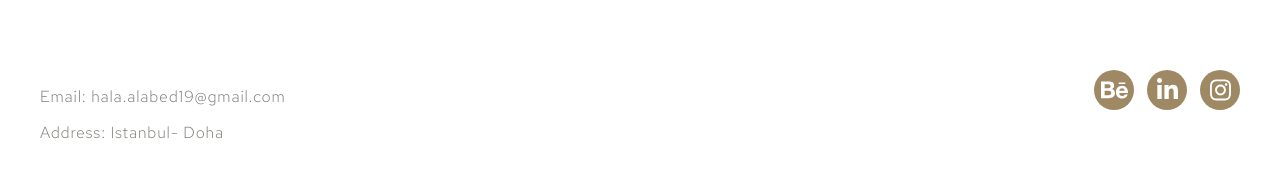
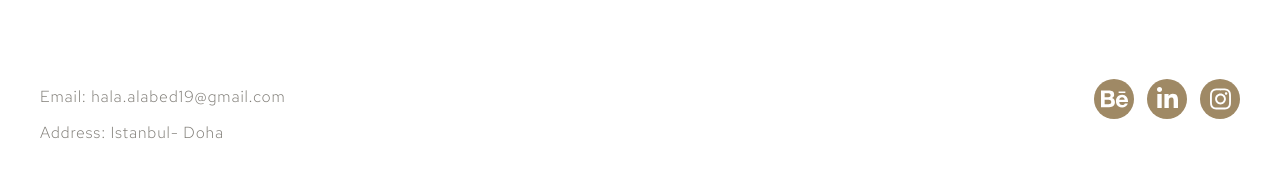
Before and after one commit to momakk77/hala-react-material-UI-website-frontend, a React (Vite) app: page /collection in a window 1280 px wide. Shown: the part 404-573 px from the top of the page. Built offline with nearby package versions, Linux system fonts and the light colour scheme; no server answers.

Commit message:
initial load

```diff
--- a/src/components/Footer.jsx
+++ b/src/components/Footer.jsx
@@ -3,7 +3,7 @@ import Box from "@mui/material/Box";
 import Typography from "@mui/material/Typography";
 import IconButton from "@mui/material/IconButton";
 import { Grid, Container } from "@mui/material";
-import { useNavigate } from "react-router-dom";
+import { useNavigate , NavLink } from "react-router-dom";
 import { FontAwesomeIcon } from "@fortawesome/react-fontawesome";
 import { faBehance } from "@fortawesome/free-brands-svg-icons";
 import { faLinkedinIn } from "@fortawesome/free-brands-svg-icons";
@@ -81,8 +81,11 @@ function Footer() {
               justifyContent: "flex-end",
             }}
           >
+            <NavLink
+            href="https://www.behance.net/halaAlabed"
+            >
             <IconButton
-              to="https://www.behance.net/halaAlabed"
+
               sx={{
                 width: "40px",
                 height: "40px",
@@ -97,6 +100,7 @@ function Footer() {
             >
               <FontAwesomeIcon icon={faBehance} />
             </IconButton>
+            </NavLink>
             <IconButton
               to="https://www.linkedin.com/in/hala-al-abed-bbb689107"
               sx={{
```
